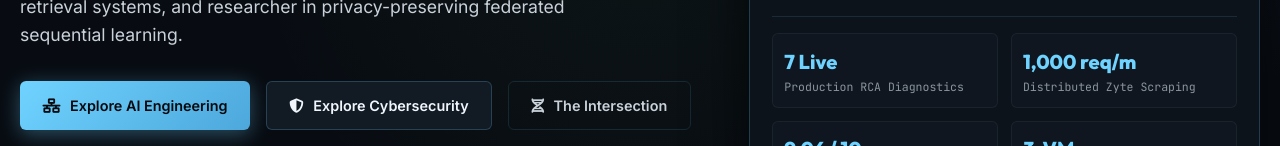
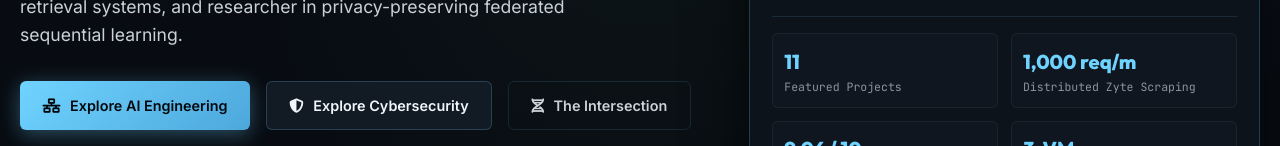
Before and after one commit to devanshukranjan/AI-Cybersecurity-Portfolio, a plain HTML site: page index.html in a window 1280 px wide. Shown: the part 574-720 px from the top of the page. Drawn offline with Linux system fonts and the light colour scheme.

Commit message:
fix: update hero terminal metric card from 7 Live Diagnostics to 11 Featured Projects

```diff
--- a/index.html
+++ b/index.html
@@ -146,8 +146,8 @@
 
             <div class="term-metric-strip">
               <div class="metric-item">
-                <div class="metric-num">7 Live</div>
-                <div class="metric-lbl">Production RCA Diagnostics</div>
+                <div class="metric-num">11</div>
+                <div class="metric-lbl">Featured Projects</div>
               </div>
               <div class="metric-item">
                 <div class="metric-num">1,000 req/m</div>
```
